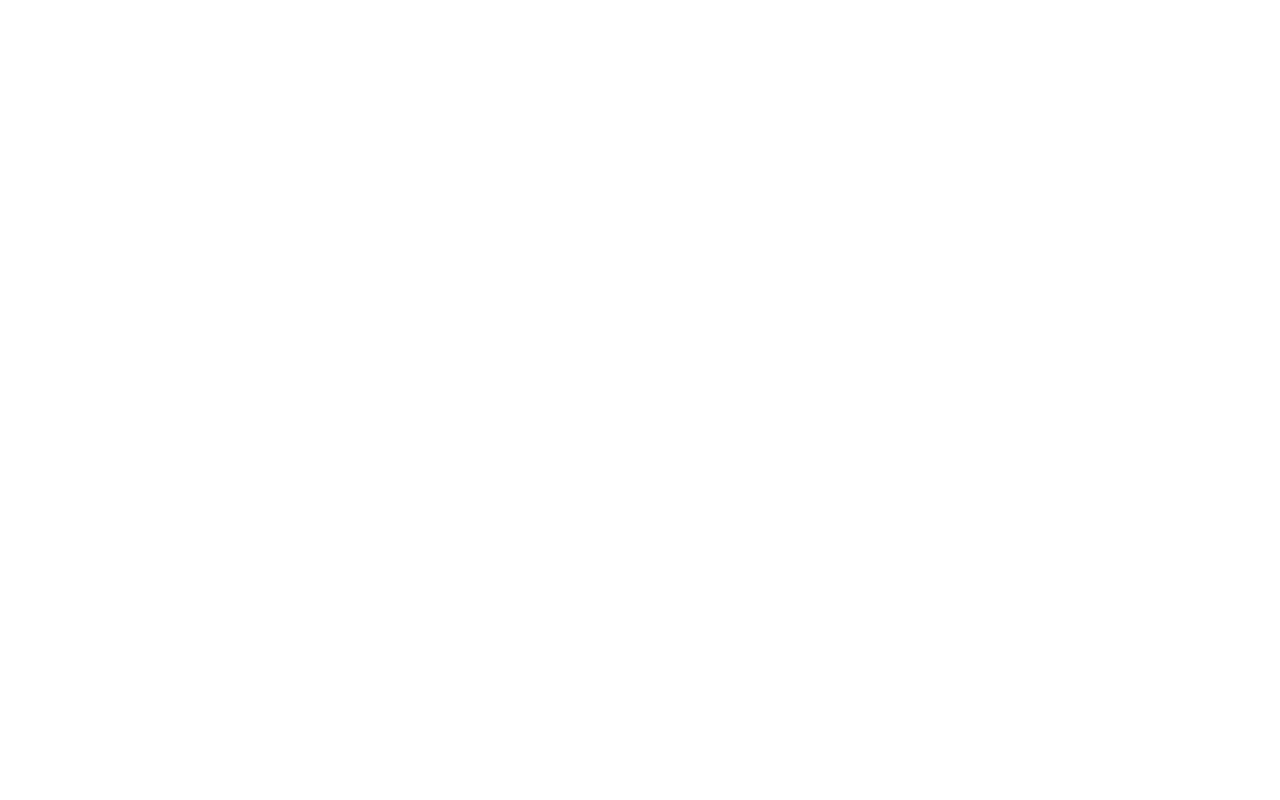
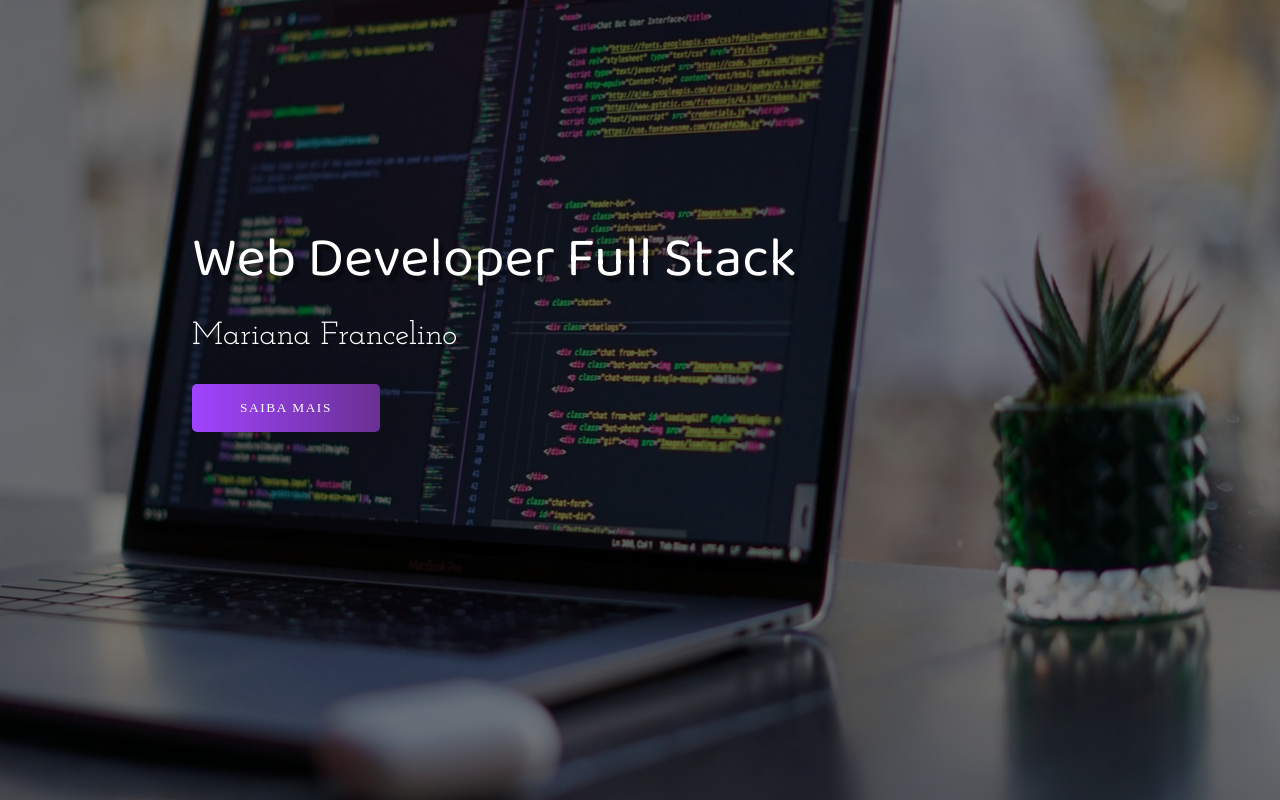
Before and after one commit to mafrancelino/mafrancelino.github.io, a plain HTML site: page index.html in a window 1280 px wide. Drawn offline with Linux system fonts and the light colour scheme.

Commit message:
:package:header

```diff
--- a/index.html
+++ b/index.html
@@ -4,9 +4,29 @@
     <meta charset="UTF-8">
     <meta name="viewport" content="width=device-width, initial-scale=1.0">
     <link rel= "stylesheet" href="style.css">
+    <!--imagens icone-->
+    <link rel="apple-touch-icon" sizes="180x180" href="imagens/apple-touch-icon.png">
+    <link rel="icon" type="image/png" sizes="32x32" href="imagens/favicon-32x32.png">
+    <link rel="icon" type="image/png" sizes="16x16" href="imagens/favicon-16x16.png">
+    <link rel="manifest" href="/site.webmanifest">
     <title>Portfólio</title>
 </head>
 <body>
+    <!--atalho div.container-->
+    <!--código da página inicial-->
+    <div class="container">
+        <header>
+            <div class="img-wrapper"> <!--wrapper é o embrulho-->
+                <img src="imagens/bg.jpg" alt="imagens/bg.jpg">
+                <!--Photo by James Harrison on Unsplash -->
+            </div>
+            <div class="banner">
+                <h1>Web Developer Full Stack</h1>
+                <p>Mariana Francelino</p>
+                <button>SAIBA MAIS</button> <!--para a acessibilidade importante colocar em maiusculo-->
+            </div>
+        </header>
+    </div>
 
 </body>
 </html>
--- a/style.css
+++ b/style.css
@@ -1,3 +1,105 @@
 @import url('https://fonts.googleapis.com/css2?family=Baloo+2:wght@400;500;600;700;800&family=Josefin+Slab:ital,wght@0,100;0,300;0,400;0,600;0,700;1,100;1,300;1,400;1,600;1,700&family=Mulish:ital,wght@0,200;0,300;0,400;0,500;0,600;0,700;0,800;0,900;1,200;1,300;1,400;1,500;1,600;1,700;1,800;1,900&display=swap');
 
+
 @import url("https://cdnjs.cloudflare.com/ajax/libs/font-awesome/5.14.0/css/all.min.css");
+
+*{ /*é usado o "*" no lugar de body para aplicar as alteracoes em todo o código */
+    margin: 0;
+    padding: 0;
+}
+
+body{
+    font-size: 16px;
+}
+
+header{
+    width: 100%;
+    height: 100vh; /*vh é a altura da pagina configurado automaticamente, ou seja, fica responsivo*/
+    overflow: hidden; /*tb para melhorar a responsividade, cabecalho não ultrapassa tamanho da janela, não aparece barra de rolagem*/
+    position: relative;
+}
+
+
+.img-wrapper{
+    width: 100%;
+    height: 100%;
+    object-fit: cover; /*cobre a div, imagem não fica empremida*/
+    background-color: black;
+
+}
+
+/*usar class e não id para ser possivel aproveitar o código*/
+/*torna pagina ajustável*/
+.img-wrapper img{
+    width: 100%;
+    height: 100%;
+    opacity: 0.5;
+    animation: zoom 25s ;
+}
+
+/*animacao do background*/
+@keyframes zoom {
+    0%{
+        transform: scale(1.5);
+    }
+    100%{
+        transform: scale(1);
+    }
+}
+
+.banner{
+    position: absolute;
+    top: 29%;
+    left: 15%;
+}
+
+.banner h1{
+    color: white;
+    font-size: 3.5rem; /*para acessibilidade deixar a unidade de medida como "em" ou ou "rem"  */
+    font-family: "Baloo 2", serif;
+    font-weight: 400;
+    text-shadow: .3rem .4rem 2px rgba(0,0,0,.4);
+    line-height: 3.5rem;
+    margin-bottom: 2rem;
+    opacity: 0;
+    animation: moveBanner 1s 0.5s forwards;
+}
+
+.banner p{
+    font-family: "Josefin Slab", serif;
+    color: white;
+    font-size: 2rem;
+    text-shadow: .2rem .2rem rgba(0,0,0,.4);
+    margin-bottom: 2rem;
+    opacity: 0;
+    animation: moveBanner 1s 0.7s forwards;
+}
+
+.banner button{
+    font-family: "Muli", serif;
+    color: white;
+    text-transform: uppercase;
+    letter-spacing: .1rem;
+    background-color: purple;
+    background: #ad5389;
+    background: #6a3093;
+    background: -webkit-linear-gradient(to right, #a044ff, #6a3093);
+    background: linear-gradient(to right, #a044ff, #6a3093);
+    padding: 1rem 3rem;
+    border: none;
+    border-radius: 5px;
+    cursor: pointer;
+    opacity: 0;
+    animation: moveBanner 1s 0.9s forwards;
+}
+
+/* animacao do banner*/
+@keyframes moveBanner{
+    0%{
+        transform: translateY(10rem);
+    }
+    100%{
+        transform: translateY(0);
+        opacity: 1;
+    }
+}
```
Also changed, not shown: imagens/android-chrome-192x192.png (renamed from android-chrome-192x192.png), imagens/android-chrome-512x512.png (renamed from android-chrome-512x512.png), imagens/apple-touch-icon.png (renamed from apple-touch-icon.png), imagens/bg.jpg (added), imagens/favicon-16x16.png (renamed from favicon-16x16.png), imagens/favicon-32x32.png (renamed from favicon-32x32.png), site.webmanifest, 1 other file.
